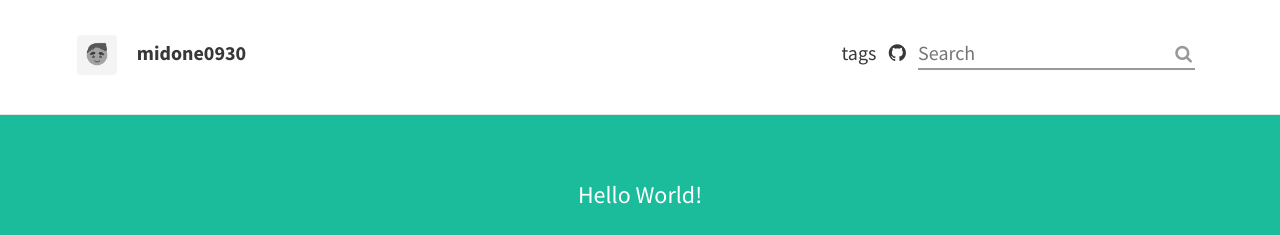
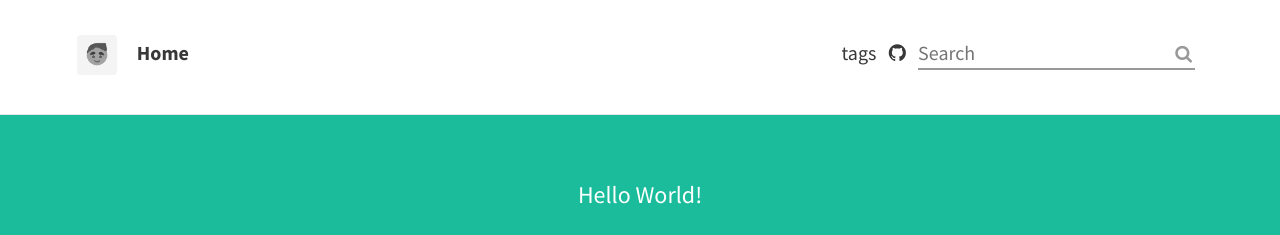
Before and after one commit to midone0930/midone0930.github.io, a Jekyll site: the page built from index.html, in a window 1280 px wide. Shown: the top 235 px of the page. Built offline with Jekyll 4.4.1, drawn with Linux system fonts in a browser that asks for light colours; nearby versions of some CDN libraries; the list of posts is cut into pages by our own code.

Commit message:
Update _config.yml

```diff
--- a/_config.yml
+++ b/_config.yml
@@ -5,7 +5,7 @@ url: "https://midone0930.github.io/"
 # THEME-SPECIFIC CONFIGURATION
 theme_settings:
   # Meta
-  title: midone0930
+  title: Home
   avatar: assets/img/avatar.png
   favicon: assets/favicon.ico
   gravatar: # Email MD5 hash
```
